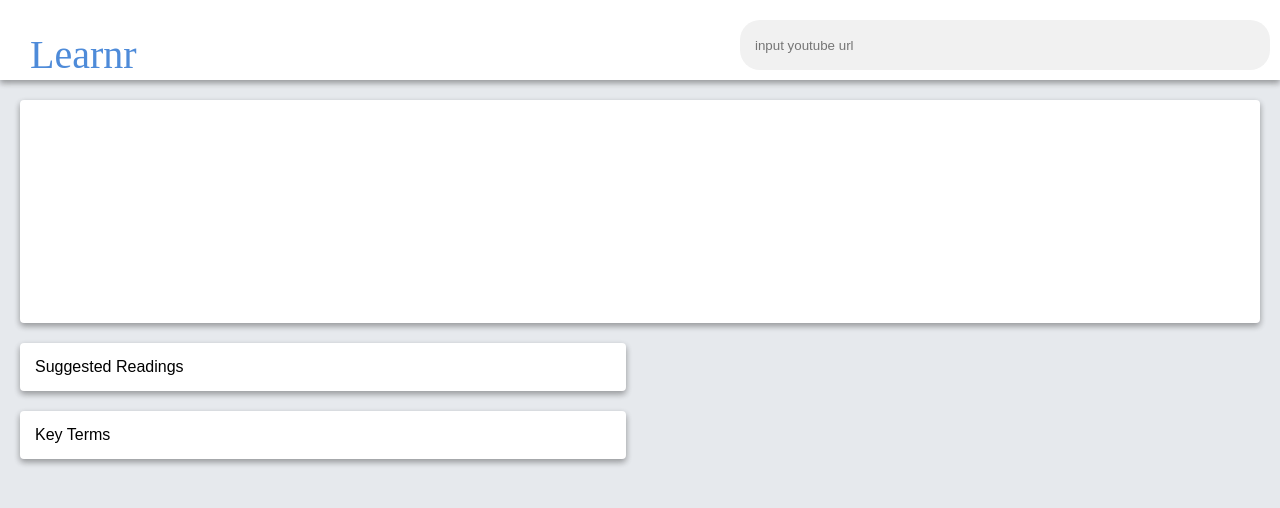
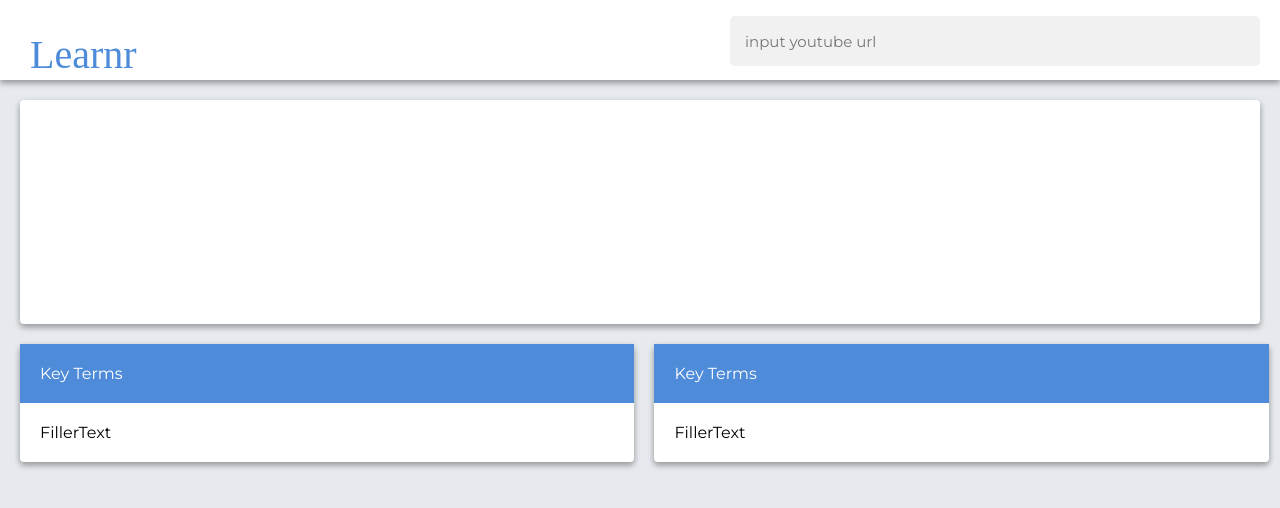
Before and after one commit to Jspsun/HackTheNorth2017, a React (Create React App) app in the folder frontend/: page / in a window 1280 px wide. Shown: the top 508 px of the page. Built offline with nearby package versions, Linux system fonts and the light colour scheme; a web font is replaced by a local one.

Commit message:
addded minor ui tweaks

```diff
--- a/frontend/public/index.html
+++ b/frontend/public/index.html
@@ -5,6 +5,7 @@
     <meta name="viewport" content="width=device-width, initial-scale=1">
     <link rel="shortcut icon" href="%PUBLIC_URL%/favicon.ico">
     <link href="https://fonts.googleapis.com/css?family=Baloo+Tammudu" rel="stylesheet">
+    <link href="https://fonts.googleapis.com/css?family=Montserrat" rel="stylesheet">
     <!-- <link href="https://fonts.googleapis.com/icon?family=Material+Icons" rel="stylesheet"> -->
     <!--
       Notice the use of %PUBLIC_URL% in the tag above.
--- a/frontend/src/App.js
+++ b/frontend/src/App.js
@@ -18,6 +18,7 @@ class App extends Component {
 
   onVideoSelect = videoUrl => {
     this.setState({ videoUrl: videoUrl.replace(/\watch\?v=/g, 'embed/'), dp: {} });
+
   }
 
   triggerTextRequest = (time) => {
--- a/frontend/src/KeyTerms/KeyTerms.js
+++ b/frontend/src/KeyTerms/KeyTerms.js
@@ -6,7 +6,10 @@ export class KeyTerms extends React.Component {
   render () {
     return (
       <MaterialCard className={styles.card}>
-        <div className={css(styles.title)}> Key Terms
+        <div className={css(styles.title)}> Key Terms</div>
+        <div className={css(styles.body)}>
+          FillerText
+
         </div>
       </MaterialCard>
     );
@@ -16,11 +19,19 @@ export class KeyTerms extends React.Component {
 const styles = StyleSheet.create({
   card: {
     marginTop: '0px',
-    width:'45%',
-    display: 'inline-block'
+    marginLeft: '10px',
+    width: '48%',
+    display: 'inline-block',
+    padding: '0px',
+    marginRight: '0px'
   },
 
   title: {
-
+    padding:'20px',
+    background: '#4E8BD9',
+    color: '#fff'
+  },
+  body: {
+    padding:'20px',
   }
 });
--- a/frontend/src/Navbar/NavBar.js
+++ b/frontend/src/Navbar/NavBar.js
@@ -28,13 +28,16 @@ export class NavBar extends Component {
       search: {
         marginLeft: 'Auto',
         border: 'none',
-        borderRadius: '20px',
+        borderRadius: '5px',
         display: 'flex',
         backgroundColor: '#F1F1F1',
         height: '20px',
         width: '500px',
         padding: '15px',
-        marginTop: '-10px'
+        marginTop: '-14px',
+        fontFamily: 'Montserrat',
+        fontSize: '15px',
+        marginRight: '10px'
       },
       enter: {
         // position: 'absolute'
--- a/frontend/src/SuggestedReadings/SuggestedReadings.js
+++ b/frontend/src/SuggestedReadings/SuggestedReadings.js
@@ -6,7 +6,10 @@ export class SuggestedReadings extends React.Component {
   render () {
     return (
       <MaterialCard className={styles.card}>
-        <div className={css(styles.title)}> Suggested Readings
+        <div className={css(styles.title)}> Key Terms</div>
+        <div className={css(styles.body)}>
+          FillerText
+
         </div>
       </MaterialCard>
     );
@@ -16,10 +19,18 @@ export class SuggestedReadings extends React.Component {
 const styles = StyleSheet.create({
   card: {
     marginTop: '0px',
-    width:'45%',
-    display: 'inline-block'
+    marginRight: '10px',
+    width: '48%',
+    display: 'inline-block',
+    padding: '0px'
   },
+
   title: {
-
+    padding:'20px',
+    background: '#4E8BD9',
+    color: '#fff'
+  },
+  body: {
+    padding:'20px',
   }
 });
--- a/frontend/src/index.css
+++ b/frontend/src/index.css
@@ -1,6 +1,6 @@
 body {
   margin: 0;
   padding: 0;
-  font-family: sans-serif;
+  font-family: 'Montserrat';
   background: #E6E9ED
 }
```
